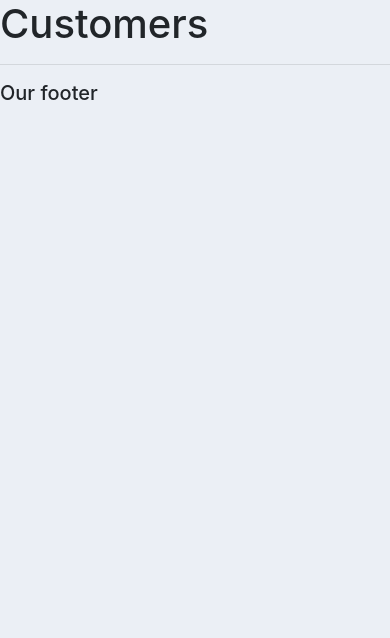
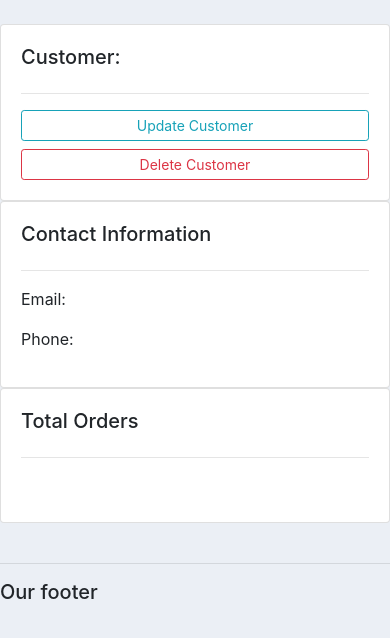
Before and after one commit to ClausHofman/django-harjoitus, a Django app: page /customer/ in a window 390 px wide. Shown: the part 56-694 px from the top of the page. Run offline with Django 4.2, Linux system fonts and the light colour scheme; some libraries are stand-ins or nearby versions.

Commit message:
edit customer page

```diff
--- a/crm1/accounts/templates/accounts/customer.html
+++ b/crm1/accounts/templates/accounts/customer.html
@@ -2,6 +2,36 @@
 
 {% block content %}
 
-<h1>Customers</h1>
+    <br>
 
+<div class="row">
+    <div class="col-md">
+        <div class="card card-body">
+            <h5>Customer:</h5>
+            <hr>
+            <a class="btn btn-outline-info btn-sm btn-block" href="">Update Customer</a>
+            <a class="btn btn-outline-danger btn-sm btn-block" href="">Delete Customer</a>
+
+        </div>
+    </div>
+
+    <div class="col-md">
+        <div class="card card-body">
+            <h5>Contact Information</h5>
+            <hr>
+            <p>Email: </p>
+            <p>Phone:</p>
+        </div>
+    </div>
+
+    <div class="col-md">
+        <div class="card card-body">
+            <h5>Total Orders</h5>
+            <hr>
+            <h1 style="text-align: center;padding: 10px"></h1>
+        </div>
+    </div>
+</div>
+
+<br>
 {% endblock %}
```
